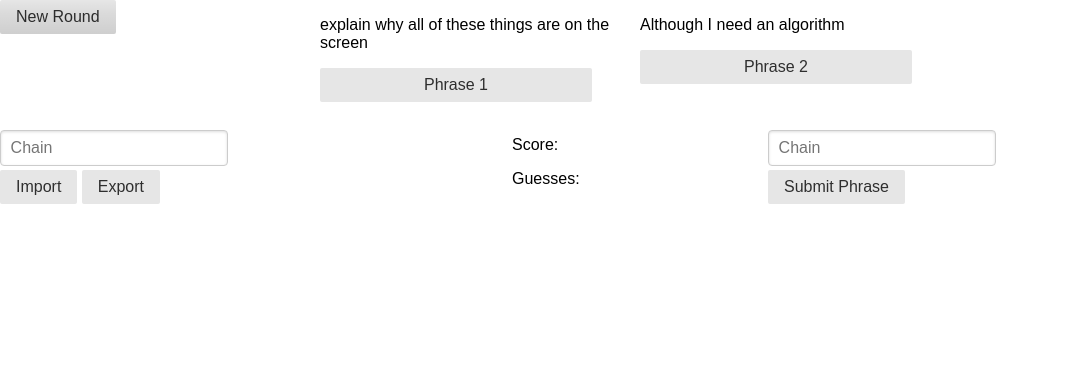
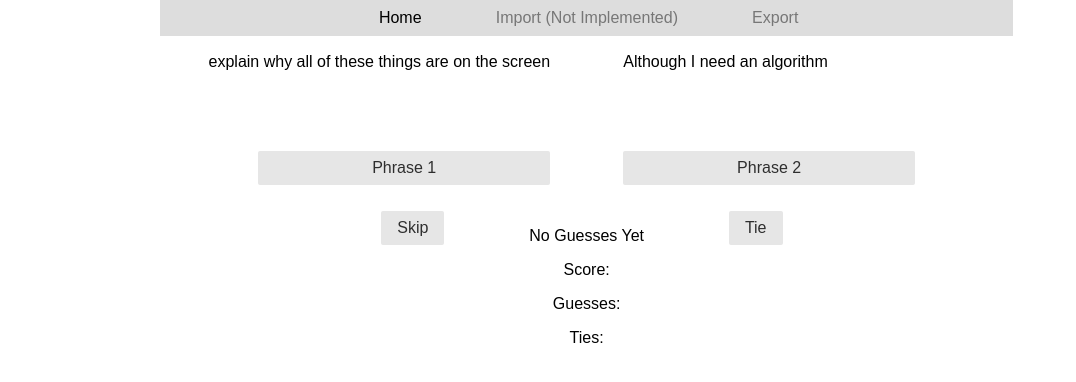
Before and after one commit to new-guy/markov-nlg-proto, a plain HTML site: page index.html in a window 1280 px wide. Shown: the whole page, without its empty margins (0-1076 px from the left). Drawn offline with Linux system fonts and the light colour scheme.

Commit message:
Committing before rewriting markov

```diff
--- a/index.html
+++ b/index.html
@@ -7,54 +7,87 @@
 	<style>
 		.phrase-button
 		{
-			width:85%;
+			width:75%;
 			word-wrap: break-word;
 		}
+		#header_menu
+		{
+			background:#DDD;
+		}
+		.phrase-btn-table
+		{
+			min-height: 150px;
+			width: 100%;
+		}
+		.phrase-btn-div
+		{
+			padding-bottom: 25px;
+		}
+		.score-paragraph
+		{
+			text-align: center;
+		}
 	</style>
+
 	<div class="pure-g">
-		<div class="pure-u-1-5">
-			<button type="button" class="pure-button" onclick="setupNewRound()">New Round</button>
+		<div id="left_border" class="pure-u-1-8">
 		</div>
-		<div class="pure-u-3-5">
-			<div class="pure-g">
+
+		<div id="main_container" class="pure-u-2-3">
+			<div id="header_menu" class="pure-menu pure-menu-open pure-menu-horizontal">
+				<ul id="header_menu_items" style="width:100%">
+					<li class='pure-menu-selected' style="width:33%"><a href="#" style="text-align:right">Home</a></li>
+					<li style="width:33%"><a href="#" style="text-align:center">Import (Not Implemented)</a></li>
+					<li><a href="#" onclick="exportChain()">Export</a></li>
+				</ul>
+			</div>
+
+			<div id="game_container" class="pure-g">
+				<div class="pure-u-11-24 phrase-btn-div">
+					<table class="phrase-btn-table">
+						<tr><td valign="top">
+							<p id="phrase1" style="float:right"></p>
+						</td></tr>
+						<tr><td valign="bottom">
+							<button id="btn1" class="pure-button phrase-button" onclick="evalButtonPress(1)" style="float:right">Phrase 1</button>
+						</td></tr>
+					</table>
+				</div>
+
 				<div class="pure-u-1-12"></div>
-				<div class="pure-u-5-12">
-					<p id="phrase1"></p>
-					<button id="btn1" class="pure-button phrase-button" onclick="evalButtonPress(1)">Phrase 1</button>
+
+				<div class="pure-u-11-24 phrase-btn-div">
+					<table class="phrase-btn-table">
+						<tr><td valign="top">
+							<p id="phrase2"></p>
+						</td></tr>
+						<tr><td valign="bottom">
+							<button id="btn2" class="pure-button phrase-button" onclick="evalButtonPress(2)">Phrase 2</button>
+						</td></tr>
+					</table>
 				</div>
-				<div class="pure-u-5-12">
-					<p id="phrase2"></p>
-					<button id="btn2" class="pure-button phrase-button" onclick="evalButtonPress(2)">Phrase 2</button>
+
+				<div class="pure-u-1-3">
+					<button type="button" class="pure-button" onclick="setupNewRound()" style="float:right">Skip</button>
 				</div>
-				<div class="pure-u-1-12"></div>
+
+				<div class="pure-u-1-3">
+					<p class="score-paragraph" id="previousguess">No Guesses Yet</p>
+					<p class="score-paragraph" id="score" count="0">Score: </p>
+					<p class="score-paragraph" id="guesscounter" count="0">Guesses: </p>
+					<p class="score-paragraph" id="tiecounter" count="0">Ties: </p>
+				</div>
+
+				<div class="pure-u-1-3">
+					<button type="button" class="pure-button" onclick="evalTie()" style="float:left">Tie</button></div>
 			</div>
 		</div>
-		<div class="pure-u-1-5"></div>
-	</div>
-	<br>
-	<div class="pure-g">
-		<div class="pure-u-2-5">
-			<form class="pure-form pure-form-stacked">
-				<fieldset>
-					<input id="chaintext" type="text" placeholder="Chain">
-					<button type="button" class="pure-button" onclick="importChain()">Import</button>
-					<button type="button" class="pure-button" onclick="exportChain()">Export</button>
-				</fieldset>
-			</form>
+
+		<div id="right_border" class="pure-u-1-8">
 		</div>
 		<div class="pure-u-1-5">
-			<p id="score" count="0">Score: </p>
-			<p id="guesscounter" count="0">Guesses: </p>
-			<p id="previousguess"></p>
 		</div>
-		<div class="pure-u-2-5">
-			<form class="pure-form pure-form-stacked">
-				<fieldset>
-					<input id="submittext" type="text" placeholder="Chain">
-					<button type="button" class="pure-button" onclick="addPhraseToMarkovChain($('#submittext').val(), static_markov_chain); human_phrase_dataset.push($('#submittext').val());">Submit Phrase</button>
-				</fieldset>
-			</form>
-		</div>
+		<div class="pure-u-1-5"></div>
 	</div>
 	<script src="js/markov.js"></script>
 </body>
--- a/js/markov.js
+++ b/js/markov.js
@@ -62,6 +62,24 @@ function evalButtonPress(num)
 	setupNewRound();
 }
 
+function evalTie()
+{
+	var ai_phrase = "";
+
+	if($("#btn1").attr("human") == "true")
+	{
+		ai_phrase = $("#phrase1").text();
+	}
+	else
+	{
+		ai_phrase = $("#phrase2").text();
+	}
+
+	if(AI_SHOULD_LEARN) addPhraseToMarkovChain(ai_phrase, static_markov_chain);
+
+	setupNewRound();
+}
+
 function importChain()
 {
 	static_markov_chain = JSON.parse($("#chaintext").val());
@@ -69,7 +87,7 @@ function importChain()
 
 function exportChain()
 {
-	$("#chaintext").val(JSON.stringify(static_markov_chain));
+	console.log(JSON.stringify(static_markov_chain));
 }
 
 /* HUMAN PHRASE DATASET LIASON */
@@ -203,20 +221,20 @@ var choice = function(array)
 	return array[i];
 };
 
-var getAlgorithmPhrase = function(min_length, active_chain)
+var getAlgorithmPhrase = function(min_length, working_chain)
 {
-	var word = choice(active_chain.startwords);
-	var title = [word];
+	var word = choice(working_chain.startwords);
+	var phrase = [word];
 
-	while(active_chain.corewords.hasOwnProperty(word))
+	while(working_chain.corewords.hasOwnProperty(word))
 	{
-		var next_words = active_chain.corewords[word];
+		var next_words = working_chain.corewords[word];
 		word = choice(next_words);
-		title.push(word);
-		if(title.length > min_length && active_chain.terminals.hasOwnProperty(word)) break;
+		phrase.push(word);
+		if(phrase.length > min_length && working_chain.terminals.hasOwnProperty(word)) break;
 	}
-	if (title.length < min_length) return getAlgorithmPhrase(min_length, active_chain);
-	return title.join(' ');
+	if (phrase.length < min_length) return getAlgorithmPhrase(min_length, working_chain);
+	return phrase.join(' ');
 }
 
 
```
